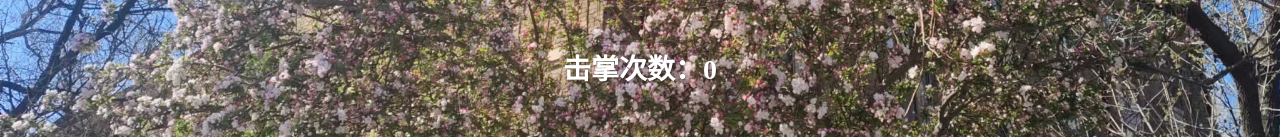
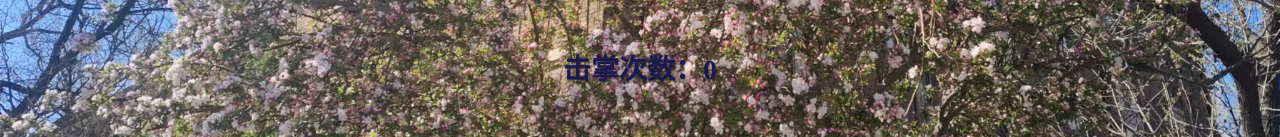
Before and after one commit to EndLikeNeighbour/EndLikeNeighbour.github.io, a plain HTML site: page index.html in a window 1280 px wide. Shown: the part 433-570 px from the top of the page. Drawn offline with Linux system fonts and the light colour scheme.

Commit message:
Update index.html

```diff
--- a/index.html
+++ b/index.html
@@ -42,7 +42,7 @@
         #counter
         {
             font-size: 28px;
-            color: #ffffff;
+            color: #1a1a4e;
             margin: 20px 0;
             text-shadow: 1px 1px 2px rgba(0, 0, 0, 0.3);
             font-weight:600;
```
